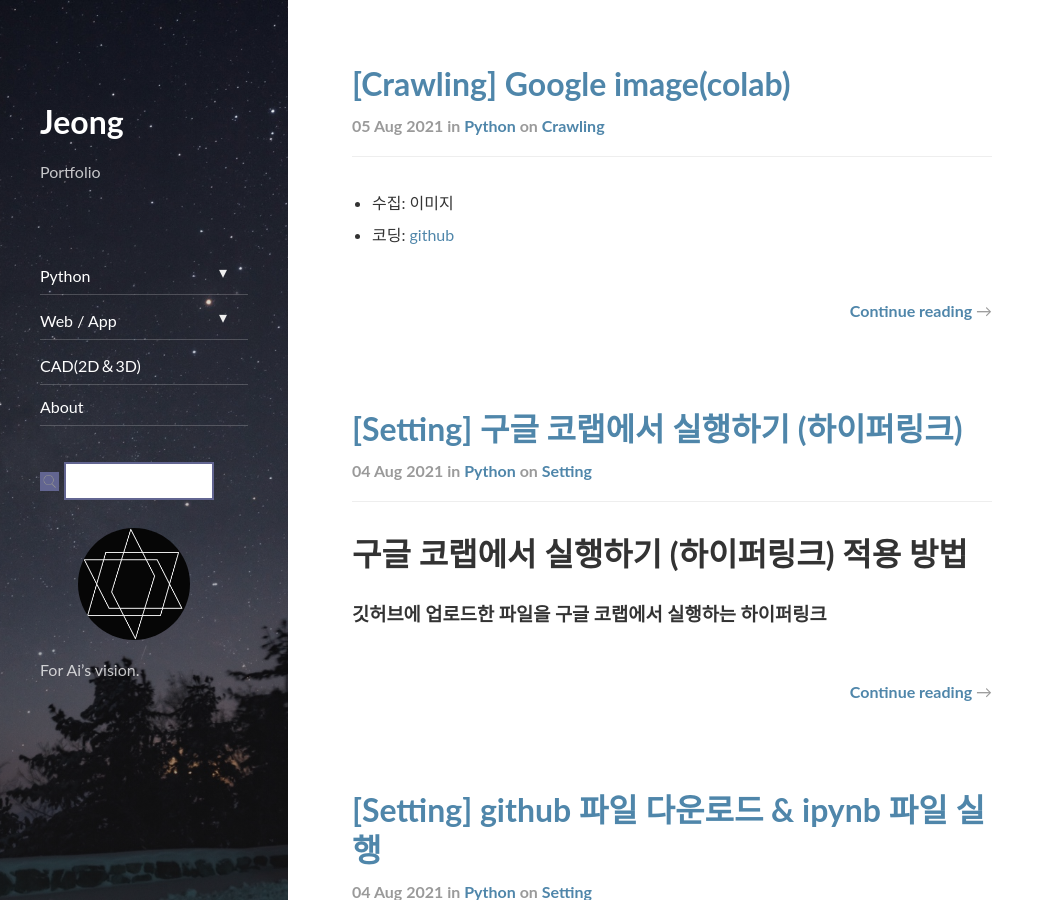
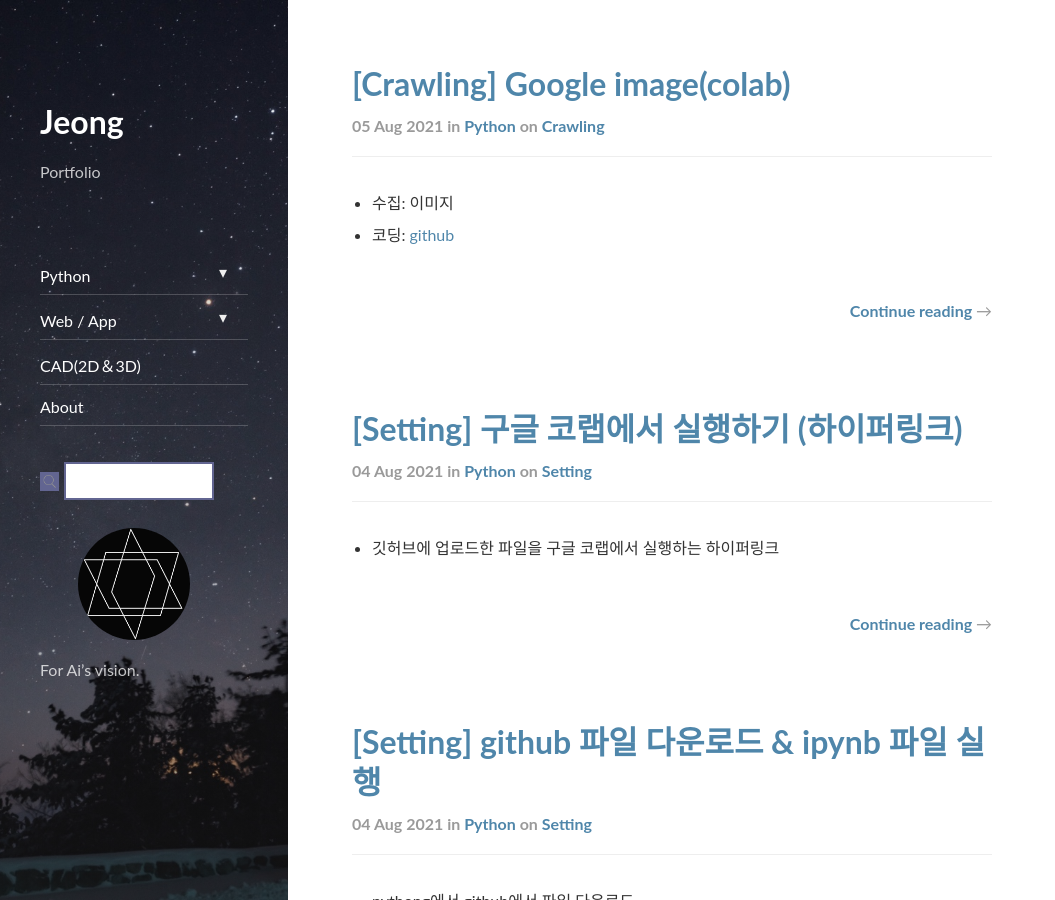
Before and after one commit to JeongJaeyoung0/JeongJaeyoung0.github.io, a Jekyll site: the page built from index.html, in a window 1280 px wide and 900 px high. Shown: the whole window, without its empty margins (0-1055 px from the left). Built offline with Jekyll 4.4.1, drawn with Linux system fonts in a browser that asks for light colours; nearby versions of some CDN libraries; the list of posts is cut into pages by our own code.

```diff
--- a/_posts/2021-08-04-PS-GoogleColabRunHyperlink.md
+++ b/_posts/2021-08-04-PS-GoogleColabRunHyperlink.md
@@ -7,8 +7,7 @@ tags: setting
 comments: true
 ---
 
-# 구글 코랩에서 실행하기 (하이퍼링크) 적용 방법
-### 깃허브에 업로드한 파일을 구글 코랩에서 실행하는 하이퍼링크
+* 깃허브에 업로드한 파일을 구글 코랩에서 실행하는 하이퍼링크
 
 * * *
 
```
Also changed, not shown: _featured_tags/python-crawling.md (+1 -1 lines).
